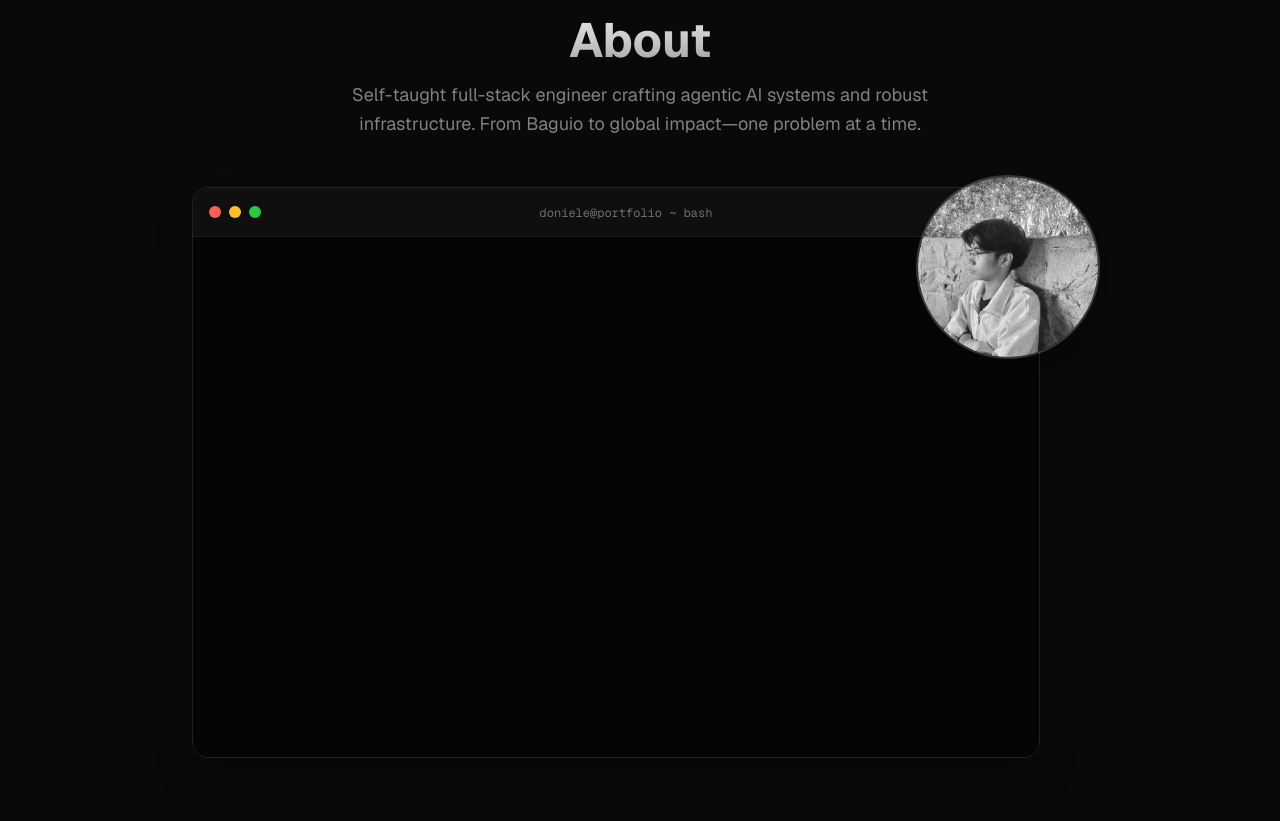
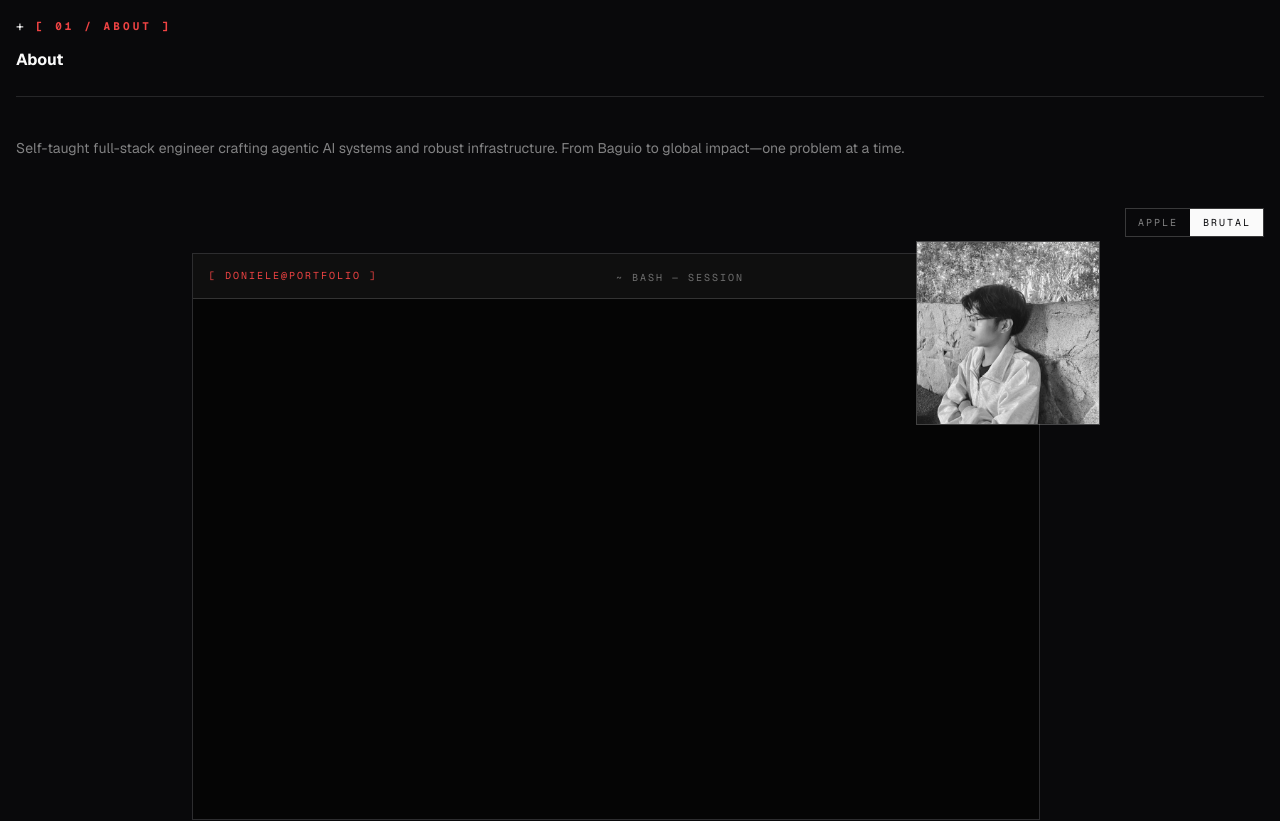
Before and after one commit to donyelqt/donielearys, a Next.js app: page / in a window 1280 px wide. Shown: the part 1040-1861 px from the top of the page. Built offline with nearby package versions, Linux system fonts and the light colour scheme.

Commit message:
feat(About, Certifications): refactor sections to use SectionHeader component for improved consistency

```diff
--- a/src/components/sections/About.tsx
+++ b/src/components/sections/About.tsx
@@ -1,8 +1,10 @@
 "use client"
 
-import React, { useState, useEffect, useCallback, useMemo, useRef } from 'react'
+import React, { useState, useEffect, useCallback, useRef } from 'react'
 import Image from 'next/image'
 import { motion, useReducedMotion } from 'framer-motion'
+import { cn } from '@/lib/utils'
+import { SectionHeader } from '../SectionHeader'
 
 const terminalLines = [
   { type: 'command', text: 'whoami', delay: 400 },
@@ -33,7 +35,7 @@ const asciiArt = `
 ╚═════╝ ╚══════╝   ╚╝
 `
 
-export default function About() {
+function useTerminalTyping() {
   const [displayedLines, setDisplayedLines] = useState<typeof terminalLines>([])
   const [currentLineIndex, setCurrentLineIndex] = useState(0)
   const [showCursor, setShowCursor] = useState(true)
@@ -45,9 +47,7 @@ export default function About() {
       setShowCursor(prev => !prev)
     }, 500)
     return () => {
-      if (cursorIntervalRef.current !== null) {
-        clearInterval(cursorIntervalRef.current)
-      }
+      if (cursorIntervalRef.current !== null) clearInterval(cursorIntervalRef.current)
     }
   }, [])
 
@@ -60,35 +60,176 @@ export default function About() {
 
   useEffect(() => {
     if (currentLineIndex >= terminalLines.length) return
-
     const currentItem = terminalLines[currentLineIndex]
-    const baseDelay = currentLineIndex === 0 ? currentItem.delay : currentItem.delay - terminalLines[currentLineIndex - 1].delay
-
-    const timer = setTimeout(() => {
-      addLine(currentLineIndex)
-    }, prefersReducedMotion ? 0 : baseDelay)
-
+    const baseDelay =
+      currentLineIndex === 0
+        ? currentItem.delay
+        : currentItem.delay - terminalLines[currentLineIndex - 1].delay
+    const timer = setTimeout(() => addLine(currentLineIndex), prefersReducedMotion ? 0 : baseDelay)
     return () => clearTimeout(timer)
   }, [currentLineIndex, addLine, prefersReducedMotion])
 
-  const renderedLines = useMemo(() => displayedLines, [displayedLines])
+  return { displayedLines, showCursor }
+}
+
+function TerminalBody({
+  displayedLines,
+  showCursor,
+  bodyClassName,
+  textClass,
+  promptClass,
+  asciiClass,
+}: {
+  displayedLines: typeof terminalLines
+  showCursor: boolean
+  bodyClassName: string
+  textClass: string
+  promptClass: string
+  asciiClass: string
+}) {
+  return (
+    <div
+      className={bodyClassName}
+      style={{ contentVisibility: 'auto', contain: 'layout paint style' }}
+    >
+      {displayedLines.map((line, index) => (
+        <div key={index} className="mb-1">
+          {line.type === 'command' ? (
+            <div className="flex items-center gap-2">
+              <span className={promptClass}>❯</span>
+              <span className={textClass}>{line.text}</span>
+            </div>
+          ) : line.isAscii ? (
+            <pre className={`${asciiClass} text-[10px] leading-none`}>{asciiArt}</pre>
+          ) : (
+            <div className={`${textClass} pl-4`}>{line.text}</div>
+          )}
+        </div>
+      ))}
+      <div className="flex items-center">
+        <span className={`${promptClass} mr-2`}>❯</span>
+        <span className={`${textClass} ${showCursor ? 'opacity-100' : 'opacity-0'} transition-opacity duration-100`}>_</span>
+      </div>
+    </div>
+  )
+}
+
+function TerminalWindow({
+  variant,
+  displayedLines,
+  showCursor,
+}: {
+  variant: 'terminal' | 'brutalist'
+  displayedLines: typeof terminalLines
+  showCursor: boolean
+}) {
+  if (variant === 'brutalist') {
+    return (
+      <>
+        <div className="relative overflow-hidden border border-foreground/15 mr-0 lg:mr-12">
+          <div className="flex items-center gap-3 px-4 py-2.5 bg-[#0f0f0f] border-b border-foreground/15">
+            <span className="text-[10px] font-mono text-crimson uppercase tracking-[0.2em]">[ doniele@portfolio ]</span>
+            <div className="flex-1 text-center">
+              <span className="text-[10px] font-mono text-white/40 uppercase tracking-[0.2em]">~ bash — session</span>
+            </div>
+            <span className="barcode h-3 w-10" aria-hidden="true" />
+          </div>
+          <TerminalBody
+            displayedLines={displayedLines}
+            showCursor={showCursor}
+            bodyClassName="terminal-body bg-[#050505] p-4 h-[360px] sm:h-[440px] md:h-[520px] overflow-y-auto font-mono text-sm [&::-webkit-scrollbar]:hidden [-ms-overflow-style:none] [scrollbar-width:none]"
+            textClass="text-white/60"
+            promptClass="text-red-500"
+            asciiClass="ascii-art text-red-800"
+          />
+        </div>
+        <div className="absolute -top-3 -right-3 w-28 sm:w-40 md:w-48 lg:w-[184px] h-28 sm:h-40 md:h-48 lg:h-[184px] overflow-hidden border border-foreground/25 z-50">
+          <Image
+            src="/donielecolored.jpg"
+            alt="Doniele"
+            width={264}
+            height={264}
+            className="object-cover grayscale hover:grayscale-0 transition-all duration-500"
+          />
+        </div>
+      </>
+    )
+  }
+
+  return (
+    <>
+      <div className="apple-window relative overflow-hidden rounded-2xl mr-0 lg:mr-12 border border-white/10 bg-zinc-900 shadow-2xl shadow-black/40">
+        <div className="flex items-center gap-2 px-4 py-3 bg-zinc-800 border-b border-white/10">
+          <span className="traffic-light h-3 w-3 rounded-full bg-[#ff5f57] ring-1 ring-white/20" />
+          <span className="traffic-light h-3 w-3 rounded-full bg-[#febc2e] ring-1 ring-white/20" />
+          <span className="traffic-light h-3 w-3 rounded-full bg-[#28c840] ring-1 ring-white/20" />
+          <div className="flex-1 text-center">
+            <span className="text-[11px] font-mono text-white/40">doniele — zsh — 80×24</span>
+          </div>
+        </div>
+        <TerminalBody
+          displayedLines={displayedLines}
+          showCursor={showCursor}
+          bodyClassName="bg-black p-5 h-[360px] sm:h-[440px] md:h-[520px] overflow-y-auto font-mono text-sm [&::-webkit-scrollbar]:hidden [-ms-overflow-style:none] [scrollbar-width:none]"
+          textClass="text-white/70"
+          promptClass="text-red-500"
+          asciiClass="ascii-art text-red-800"
+        />
+      </div>
+      <div className="apple-portrait absolute -top-3 -right-3 w-28 sm:w-40 md:w-48 lg:w-[184px] h-28 sm:h-40 md:h-48 lg:h-[184px] overflow-hidden rounded-full border border-white/10 shadow-lg z-50">
+        <Image
+          src="/donielecolored.jpg"
+          alt="Doniele"
+          width={264}
+          height={264}
+          className="object-cover grayscale hover:grayscale-0 transition-all duration-500"
+        />
+      </div>
+    </>
+  )
+}
+
+export default function About() {
+  const [variant, setVariant] = useState<'terminal' | 'brutalist'>('brutalist')
+  const { displayedLines, showCursor } = useTerminalTyping()
 
   return (
     <section id="about" className="py-20 px-4">
       <div className="max-w-7xl mx-auto">
-        <motion.div
-          initial={{ opacity: 0, y: 20 }}
-          whileInView={{ opacity: 1, y: 0 }}
-          transition={{ duration: 0.5 }}
-          viewport={{ once: true }}
-          className="text-center mb-12"
-        >
-          <motion.h2 className="text-gradient text-3xl md:text-5xl font-bold mb-4">About</motion.h2>
-          <motion.p className="text-foreground/50 max-w-2xl mx-auto text-base md:text-lg leading-relaxed">
-            Self-taught full-stack engineer crafting agentic AI systems and robust infrastructure.
-            From Baguio to global impact—one problem at a time.
-          </motion.p>
-        </motion.div>
+        <SectionHeader index="01" title="About" />
+        <p className="max-w-7xl mx-auto -mt-4 mb-12 text-[13px] md:text-sm leading-relaxed text-foreground/50 max-w-2xl">
+          Self-taught full-stack engineer crafting agentic AI systems and robust infrastructure.
+          From Baguio to global impact—one problem at a time.
+        </p>
+
+        <div className="flex items-center justify-end mb-4">
+          <div className="inline-flex border border-foreground/20">
+            <button
+              type="button"
+              onClick={() => setVariant('terminal')}
+              className={cn(
+                'px-3 py-1.5 text-[10px] font-mono uppercase tracking-[0.2em] transition-colors',
+                variant === 'terminal'
+                  ? 'bg-foreground text-background'
+                  : 'text-foreground/50 hover:text-foreground'
+              )}
+            >
+              Apple
+            </button>
+            <button
+              type="button"
+              onClick={() => setVariant('brutalist')}
+              className={cn(
+                'px-3 py-1.5 text-[10px] font-mono uppercase tracking-[0.2em] border-l border-foreground/20 transition-colors',
+                variant === 'brutalist'
+                  ? 'bg-foreground text-background'
+                  : 'text-foreground/50 hover:text-foreground'
+              )}
+            >
+              Brutal
+            </button>
+          </div>
+        </div>
 
         <motion.div
           initial={{ opacity: 0, y: 20 }}
@@ -97,53 +238,7 @@ export default function About() {
           viewport={{ once: true }}
           className="max-w-4xl mx-auto relative"
         >
-          <div className="rounded-2xl overflow-hidden shadow-2xl border border-foreground/10 mr-0 lg:mr-12">
-            <div className="flex items-center gap-3 px-4 py-3 bg-[#0f0f0f] border-b border-white/5">
-              <div className="flex gap-2">
-                <div className="w-3 h-3 rounded-full bg-[#ff5f56]" />
-                <div className="w-3 h-3 rounded-full bg-[#ffbd2e]" />
-                <div className="w-3 h-3 rounded-full bg-[#27c93f]" />
-              </div>
-              <div className="flex-1 text-center">
-                <span className="text-xs text-white/40 font-mono">doniele@portfolio ~ bash</span>
-              </div>
-              <div className="w-8" />
-            </div>
-            <div
-              className="terminal-body bg-[#050505] p-4 h-[360px] sm:h-[440px] md:h-[520px] overflow-y-auto font-mono text-sm [&::-webkit-scrollbar]:hidden [-ms-overflow-style:none] [scrollbar-width:none]"
-              style={{ contentVisibility: 'auto', contain: 'layout paint style' }}
-            >
-              {renderedLines.map((line, index) => (
-                <div key={index} className="mb-1">
-                  {line.type === 'command' ? (
-                    <div className="flex items-center gap-2">
-                      <span className="text-red-500">❯</span>
-                      <span className="text-white/90">{line.text}</span>
-                    </div>
-                  ) : line.isAscii ? (
-                    <pre className="ascii-art text-red-800 text-[10px] leading-none">{asciiArt}</pre>
-                  ) : (
-                    <div className="text-white/60 pl-4">{line.text}</div>
-                  )}
-                </div>
-              ))}
-              <div className="flex items-center">
-                <span className="text-red-500 mr-2">❯</span>
-                <span className={`text-white/90 ${showCursor ? 'opacity-100' : 'opacity-0'} transition-opacity duration-100`}>_</span>
-              </div>
-            </div>
-          </div>
-          {/* Portrait: floats over the terminal corner on every breakpoint so its
-              position stays identical from desktop down to mobile. */}
-          <div className="absolute -top-3 -right-3 w-28 sm:w-40 md:w-48 lg:w-[184px] h-28 sm:h-40 md:h-48 lg:h-[184px] rounded-full overflow-hidden border-2 border-foreground/20 shadow-lg z-50">
-            <Image
-              src="/donielecolored.jpg"
-              alt="Doniele"
-              width={264}
-              height={264}
-              className="object-cover grayscale hover:grayscale-0 transition-all duration-500"
-            />
-          </div>
+          <TerminalWindow variant={variant} displayedLines={displayedLines} showCursor={showCursor} />
         </motion.div>
       </div>
     </section>
```
Also changed, not shown: src/components/MouseSpotlight.tsx (deleted, +0 -43 lines), src/components/sections/Certifications.tsx (+10 -42 lines).
